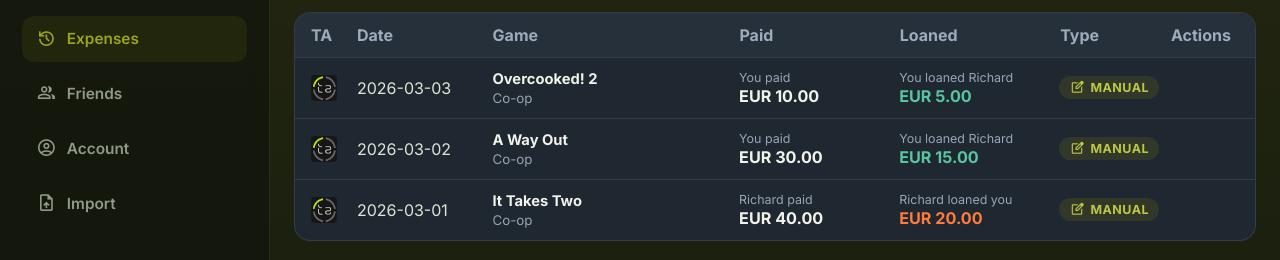
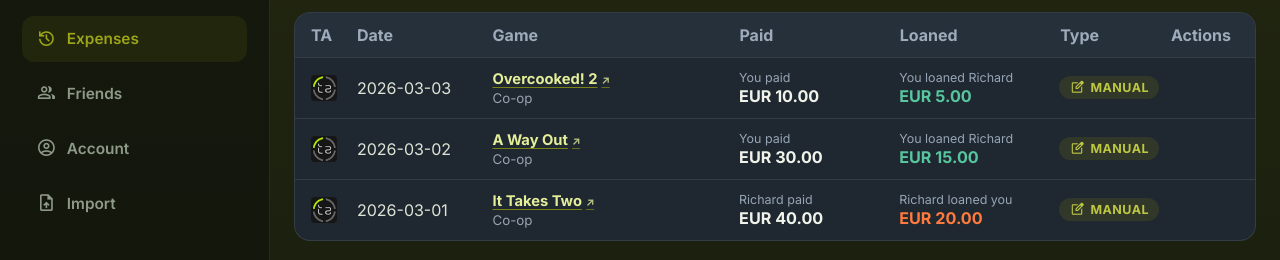
Before and after one commit to mpoelstra/x-split, an Angular app: page /app/expenses in a window 1280 px wide. Shown: the part 190-450 px from the top of the page. Built offline with nearby package versions, Linux system fonts and the light colour scheme.

Commit message:
Make expense game-title links visually obvious

```diff
--- a/src/app/features/expenses/expenses-list.component.scss
+++ b/src/app/features/expenses/expenses-list.component.scss
@@ -131,12 +131,32 @@
   }
 
   a {
-    color: #f0f3ea;
-    text-decoration: none;
+    color: #e5ef9a;
+    text-decoration: underline;
+    text-decoration-color: rgba(137, 147, 17, 0.85);
+    text-decoration-thickness: 1px;
+    text-underline-offset: 3px;
+    display: inline-flex;
+    align-items: baseline;
+    gap: 4px;
+  }
+
+  a::after {
+    content: '↗';
+    font-size: 0.72em;
+    line-height: 1;
+    opacity: 0.78;
   }
 
   a:hover {
-    text-decoration: underline;
+    color: #f1f7c8;
+    text-decoration-thickness: 2px;
+  }
+
+  a:focus-visible {
+    outline: 2px solid rgba(137, 147, 17, 0.55);
+    outline-offset: 2px;
+    border-radius: 4px;
   }
 
   small {
@@ -486,6 +506,10 @@
     text-overflow: ellipsis;
   }
 
+  .mobile-expenses .expense-top .game strong a::after {
+    display: none;
+  }
+
   .mobile-expenses .expense-top .game {
     min-width: 0;
     max-width: 100%;
```
